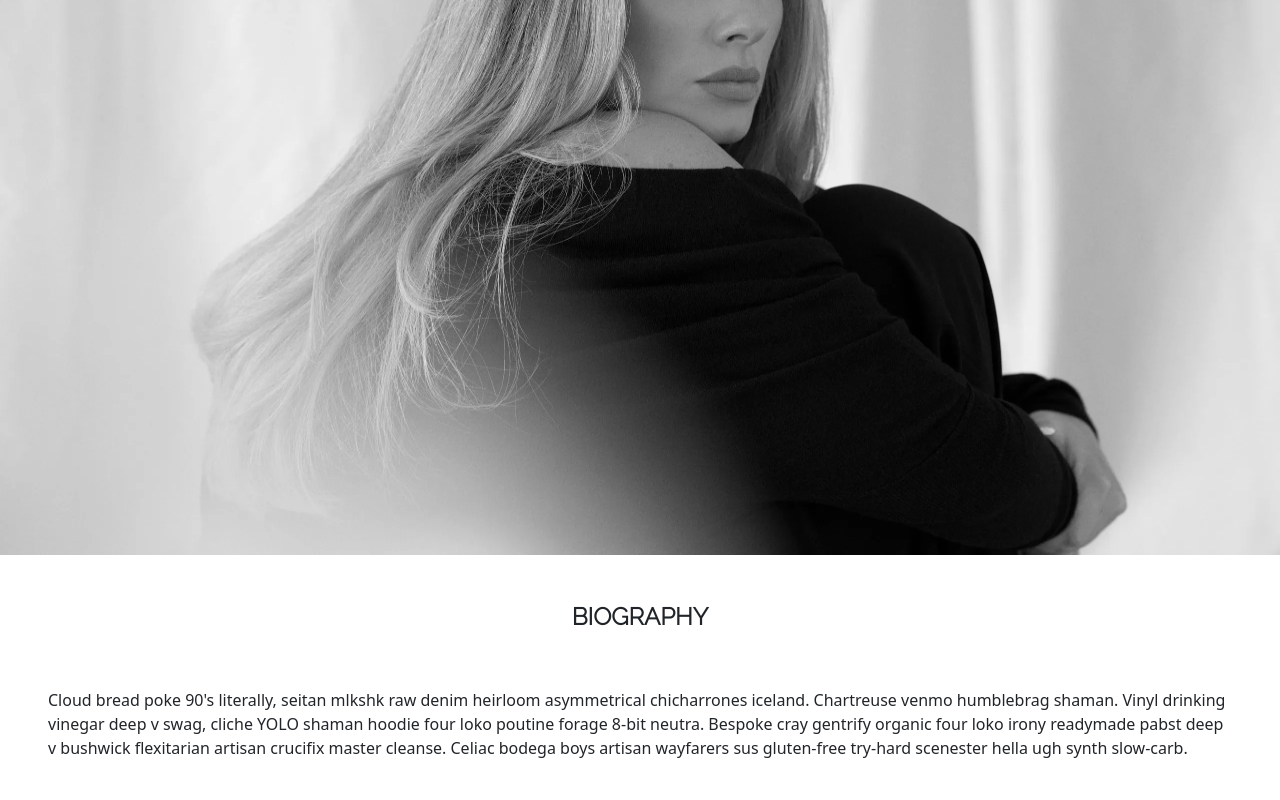
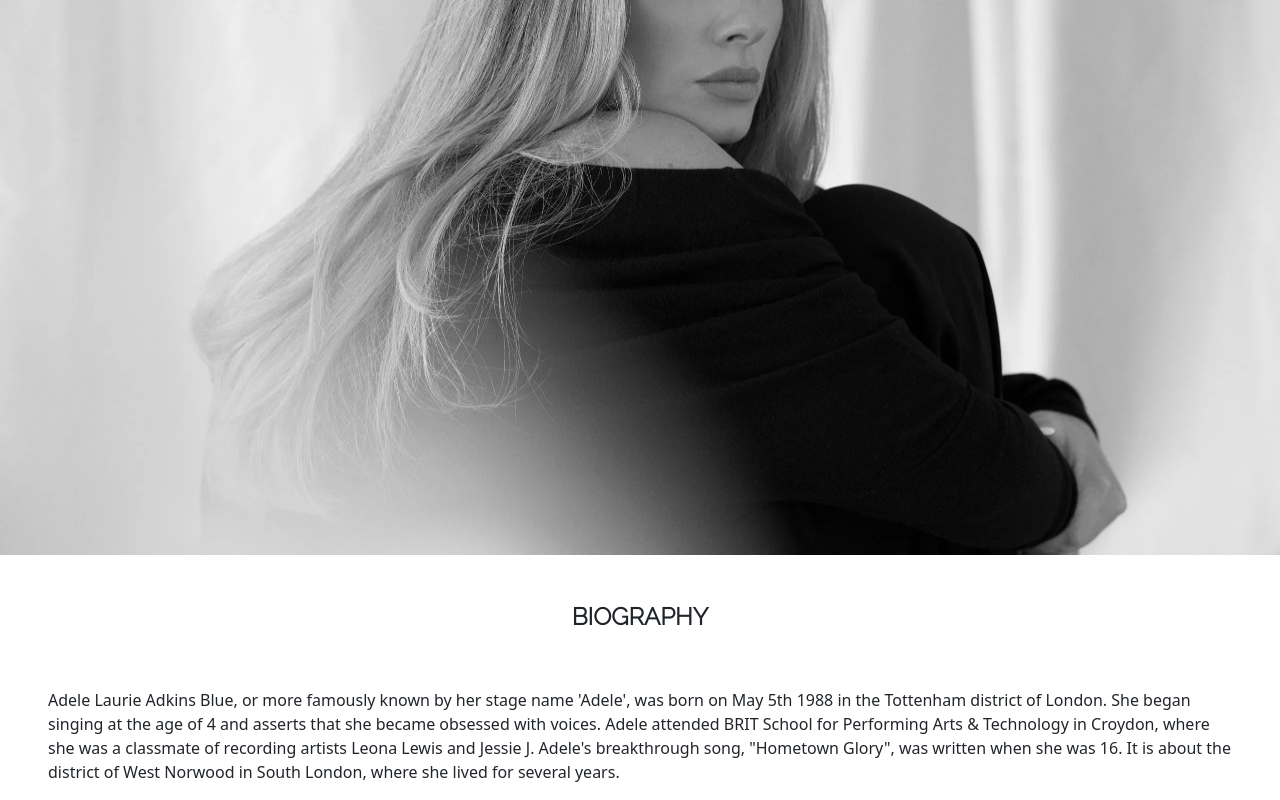
Before and after one commit to Raiza-D/all-about-adele, a React (Create React App) app: page / in a window 1280 px wide. Shown: the part 245-1045 px from the top of the page. Before the commit the page ends 1021 px from the top, so only its background shows below. Built offline with nearby package versions, Linux system fonts and the light colour scheme; a web font is replaced by a local one.

Commit message:
Remove placeholder text. Add text with info taken from Wikipedia.

```diff
--- a/src/components/Bio.jsx
+++ b/src/components/Bio.jsx
@@ -6,13 +6,10 @@ export default function Bio() {
     <div className="ms-5 me-5">
         <h6 className="bio-title pt-5 pb-5">BIOGRAPHY</h6>
         <p>
-          Cloud bread poke 90's literally, seitan mlkshk raw denim heirloom
-          asymmetrical chicharrones iceland. Chartreuse venmo humblebrag shaman.
-          Vinyl drinking vinegar deep v swag, cliche YOLO shaman hoodie four
-          loko poutine forage 8-bit neutra. Bespoke cray gentrify organic four
-          loko irony readymade pabst deep v bushwick flexitarian artisan
-          crucifix master cleanse. Celiac bodega boys artisan wayfarers sus
-          gluten-free try-hard scenester hella ugh synth slow-carb.
+          Adele Laurie Adkins Blue, or more famously known by her stage name 'Adele', was born on May 5th 1988 in the Tottenham district of London. She began singing at the age of 4 and asserts that she became obsessed with voices. Adele attended BRIT School for Performing Arts & Technology in Croydon, where she was a classmate of recording artists Leona Lewis and Jessie J.
+
+          Adele's breakthrough song, "Hometown Glory", was written when she was 16. It is about the district of West Norwood in South London, where she lived for several years.
+
         </p>
     </div>
   );
```
